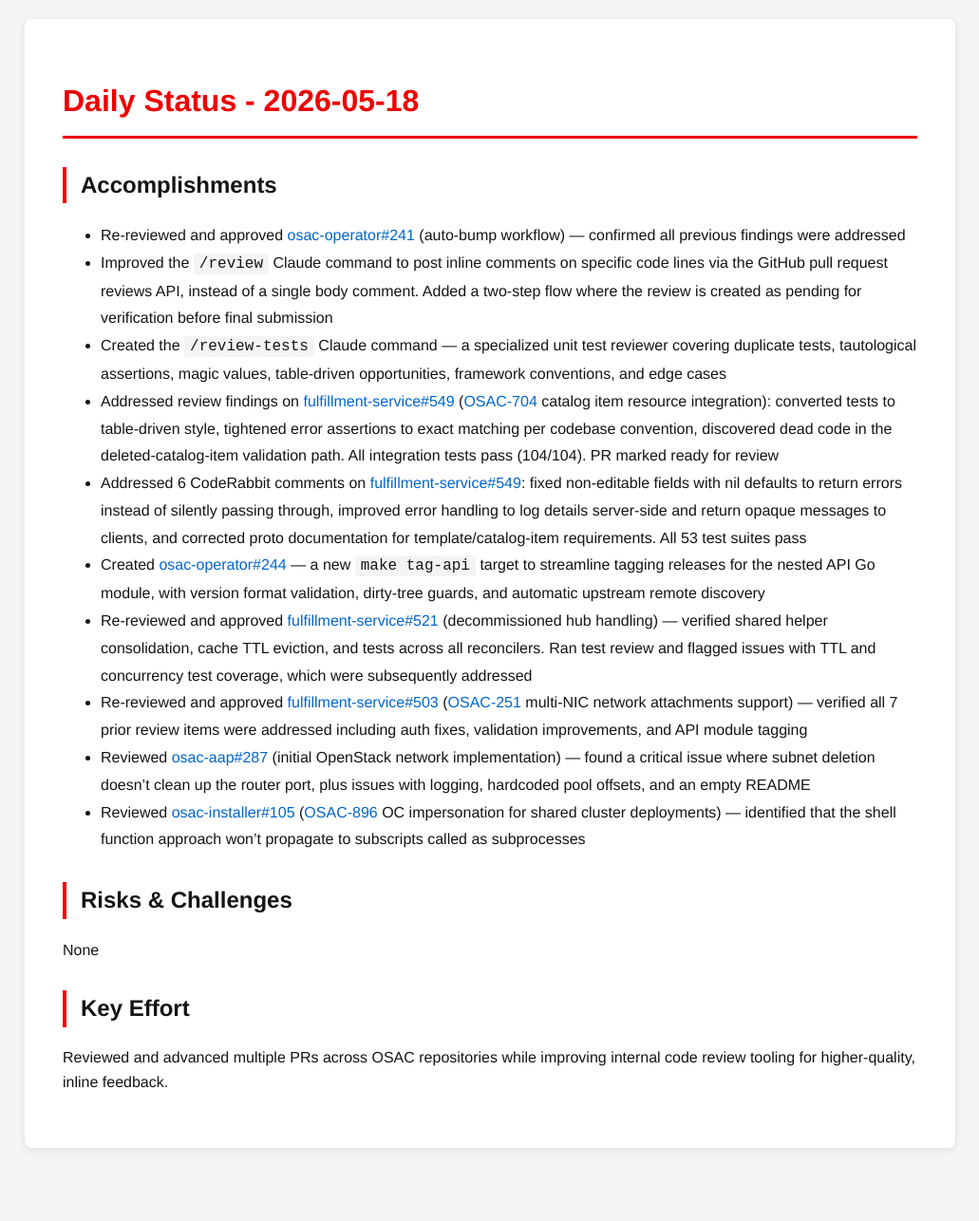
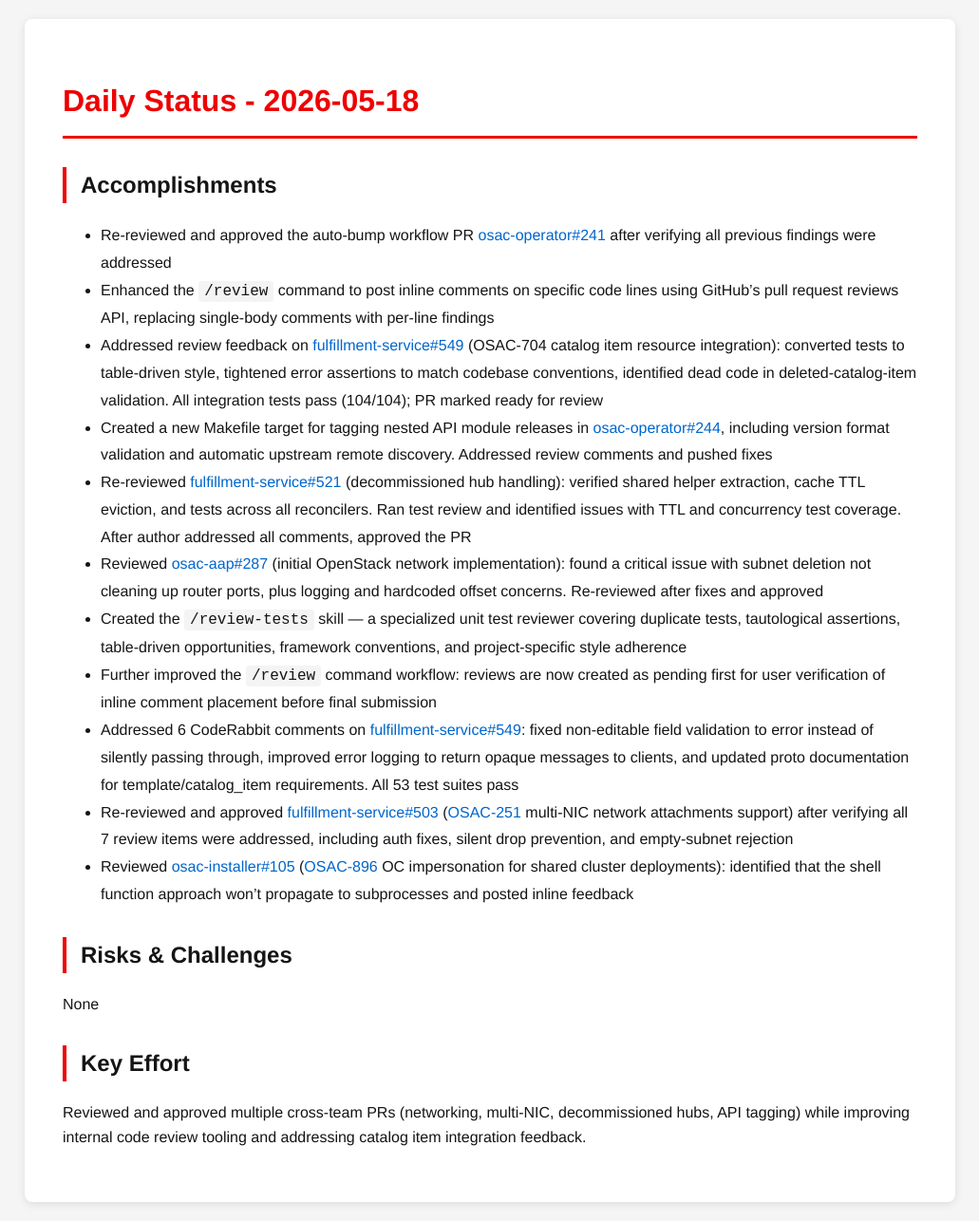
Before and after one commit to tzvatot/daily-status, a Jekyll site: the page built from 2026-05-18.md, in a window 1280 px wide. Shown: the whole page at 95% size, without its empty margins (124-1155 px from the left). Built offline with Jekyll 4.4.1, drawn with Linux system fonts in a browser that asks for light colours; before the commit the page ends 1229 px from its top, so only the background shows below that.

Commit message:
Daily status update - 2026-05-18

```diff
--- a/2026-05-18.md
+++ b/2026-05-18.md
@@ -7,19 +7,20 @@
 # Daily Status - 2026-05-18
 
 ## Accomplishments
-- Re-reviewed and approved [osac-operator#241](https://github.com/osac-project/osac-operator/pull/241) (auto-bump workflow) — confirmed all previous findings were addressed
-- Improved the `/review` Claude command to post inline comments on specific code lines via the GitHub pull request reviews API, instead of a single body comment. Added a two-step flow where the review is created as pending for verification before final submission
-- Created the `/review-tests` Claude command — a specialized unit test reviewer covering duplicate tests, tautological assertions, magic values, table-driven opportunities, framework conventions, and edge cases
-- Addressed review findings on [fulfillment-service#549](https://github.com/osac-project/fulfillment-service/pull/549) ([OSAC-704](https://issues.redhat.com/browse/OSAC-704) catalog item resource integration): converted tests to table-driven style, tightened error assertions to exact matching per codebase convention, discovered dead code in the deleted-catalog-item validation path. All integration tests pass (104/104). PR marked ready for review
-- Addressed 6 CodeRabbit comments on [fulfillment-service#549](https://github.com/osac-project/fulfillment-service/pull/549): fixed non-editable fields with nil defaults to return errors instead of silently passing through, improved error handling to log details server-side and return opaque messages to clients, and corrected proto documentation for template/catalog-item requirements. All 53 test suites pass
-- Created [osac-operator#244](https://github.com/osac-project/osac-operator/pull/244) — a new `make tag-api` target to streamline tagging releases for the nested API Go module, with version format validation, dirty-tree guards, and automatic upstream remote discovery
-- Re-reviewed and approved [fulfillment-service#521](https://github.com/osac-project/fulfillment-service/pull/521) (decommissioned hub handling) — verified shared helper consolidation, cache TTL eviction, and tests across all reconcilers. Ran test review and flagged issues with TTL and concurrency test coverage, which were subsequently addressed
-- Re-reviewed and approved [fulfillment-service#503](https://github.com/osac-project/fulfillment-service/pull/503) ([OSAC-251](https://issues.redhat.com/browse/OSAC-251) multi-NIC network attachments support) — verified all 7 prior review items were addressed including auth fixes, validation improvements, and API module tagging
-- Reviewed [osac-aap#287](https://github.com/osac-project/osac-aap/pull/287) (initial OpenStack network implementation) — found a critical issue where subnet deletion doesn't clean up the router port, plus issues with logging, hardcoded pool offsets, and an empty README
-- Reviewed [osac-installer#105](https://github.com/osac-project/osac-installer/pull/105) ([OSAC-896](https://issues.redhat.com/browse/OSAC-896) OC impersonation for shared cluster deployments) — identified that the shell function approach won't propagate to subscripts called as subprocesses
+- Re-reviewed and approved the auto-bump workflow PR [osac-operator#241](https://github.com/osac-project/osac-operator/pull/241) after verifying all previous findings were addressed
+- Enhanced the `/review` command to post inline comments on specific code lines using GitHub's pull request reviews API, replacing single-body comments with per-line findings
+- Addressed review feedback on [fulfillment-service#549](https://github.com/osac-project/fulfillment-service/pull/549) (OSAC-704 catalog item resource integration): converted tests to table-driven style, tightened error assertions to match codebase conventions, identified dead code in deleted-catalog-item validation. All integration tests pass (104/104); PR marked ready for review
+- Created a new Makefile target for tagging nested API module releases in [osac-operator#244](https://github.com/osac-project/osac-operator/pull/244), including version format validation and automatic upstream remote discovery. Addressed review comments and pushed fixes
+- Re-reviewed [fulfillment-service#521](https://github.com/osac-project/fulfillment-service/pull/521) (decommissioned hub handling): verified shared helper extraction, cache TTL eviction, and tests across all reconcilers. Ran test review and identified issues with TTL and concurrency test coverage. After author addressed all comments, approved the PR
+- Reviewed [osac-aap#287](https://github.com/osac-project/osac-aap/pull/287) (initial OpenStack network implementation): found a critical issue with subnet deletion not cleaning up router ports, plus logging and hardcoded offset concerns. Re-reviewed after fixes and approved
+- Created the `/review-tests` skill — a specialized unit test reviewer covering duplicate tests, tautological assertions, table-driven opportunities, framework conventions, and project-specific style adherence
+- Further improved the `/review` command workflow: reviews are now created as pending first for user verification of inline comment placement before final submission
+- Addressed 6 CodeRabbit comments on [fulfillment-service#549](https://github.com/osac-project/fulfillment-service/pull/549): fixed non-editable field validation to error instead of silently passing through, improved error logging to return opaque messages to clients, and updated proto documentation for template/catalog_item requirements. All 53 test suites pass
+- Re-reviewed and approved [fulfillment-service#503](https://github.com/osac-project/fulfillment-service/pull/503) ([OSAC-251](https://issues.redhat.com/browse/OSAC-251) multi-NIC network attachments support) after verifying all 7 review items were addressed, including auth fixes, silent drop prevention, and empty-subnet rejection
+- Reviewed [osac-installer#105](https://github.com/osac-project/osac-installer/pull/105) ([OSAC-896](https://issues.redhat.com/browse/OSAC-896) OC impersonation for shared cluster deployments): identified that the shell function approach won't propagate to subprocesses and posted inline feedback
 
 ## Risks & Challenges
 None
 
 ## Key Effort
-Reviewed and advanced multiple PRs across OSAC repositories while improving internal code review tooling for higher-quality, inline feedback.
+Reviewed and approved multiple cross-team PRs (networking, multi-NIC, decommissioned hubs, API tagging) while improving internal code review tooling and addressing catalog item integration feedback.
```
